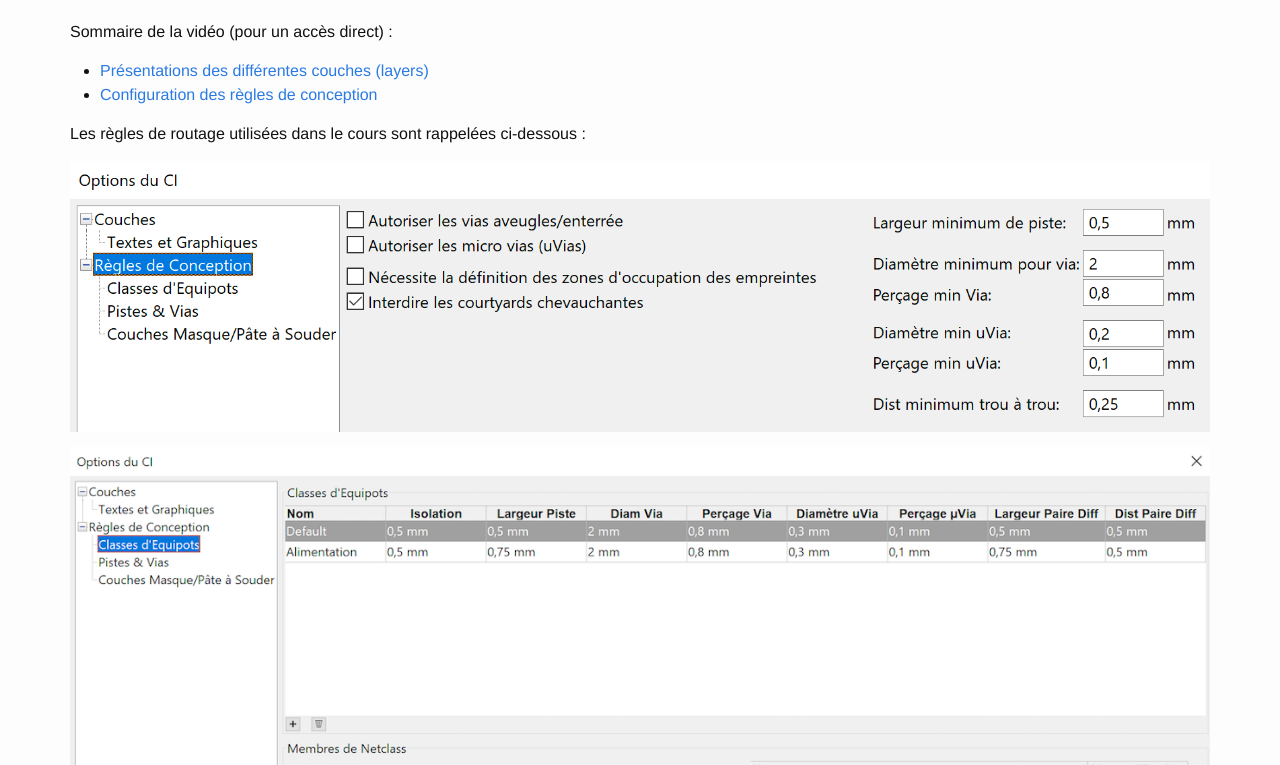
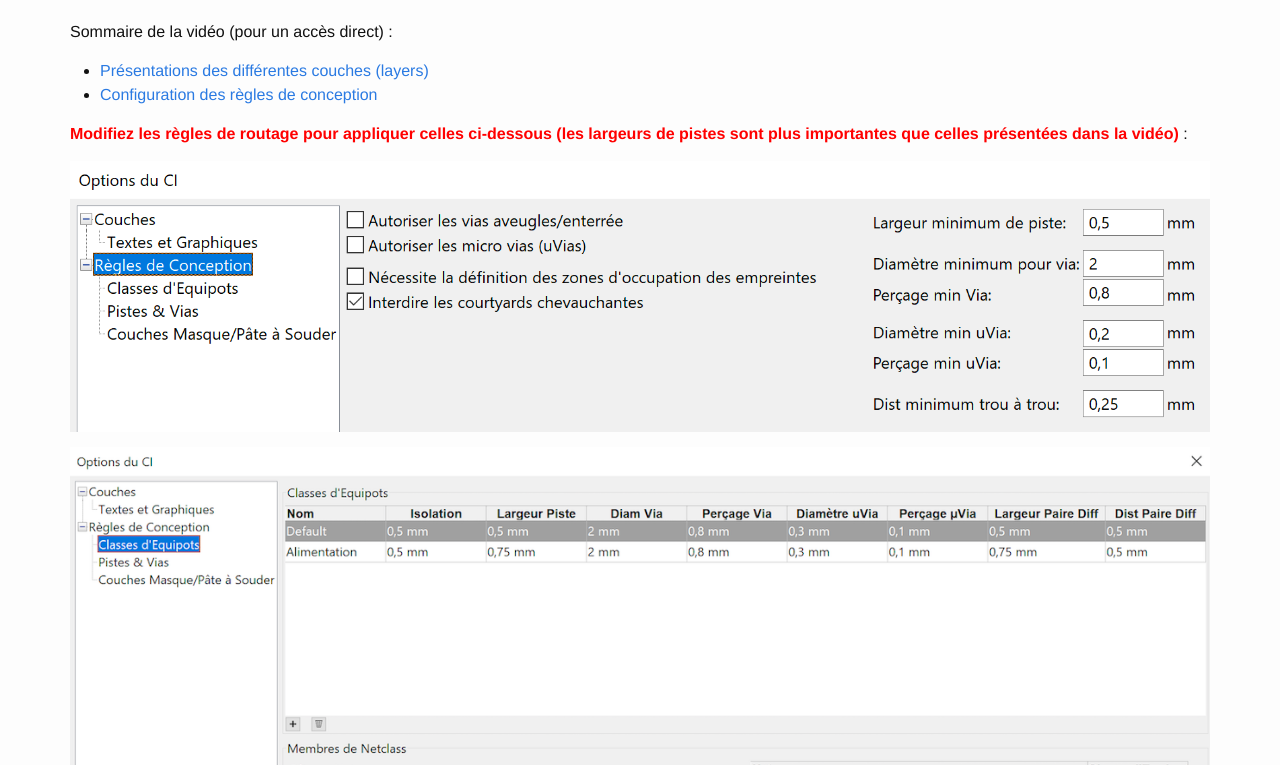
Before and after one commit to geiilyon/cao-geii-lyon, a Jekyll site: the page built from _collection_enonces/tp5.md, in a window 1280 px wide and 900 px high, scrolled down 1902 px, cut to the strip 135-900 px from the top of the window. Built offline with Jekyll 4.4.1, drawn with Linux system fonts in a browser that asks for light colours; nearby versions of some CDN libraries; library files that are not in the unit come from our copies.

Commit message:
Mise en évidence du changement de regles de conception par rapport à la vidéo

```diff
--- a/_collection_enonces/tp5.md
+++ b/_collection_enonces/tp5.md
@@ -31,7 +31,7 @@ Sommaire de la vidéo (pour un accès direct) :
 * <a href="https://www.youtube.com/watch?v=cfshMq2tAx0&t=31s" target="_blank">Présentations des différentes couches (layers)</a>
 * <a href="https://www.youtube.com/watch?v=cfshMq2tAx0&t=213s" target="_blank">Configuration des règles de conception</a>
 
-Les règles de routage utilisées dans le cours sont rappelées ci-dessous :
+<span style="font-weight: bold;color:red">Modifiez les règles de routage pour appliquer celles ci-dessous (les largeurs de pistes sont plus importantes que celles présentées dans la vidéo)</span> :
 
 ![]({% include img_link.html file="regles_conception.png" %})
 
```
